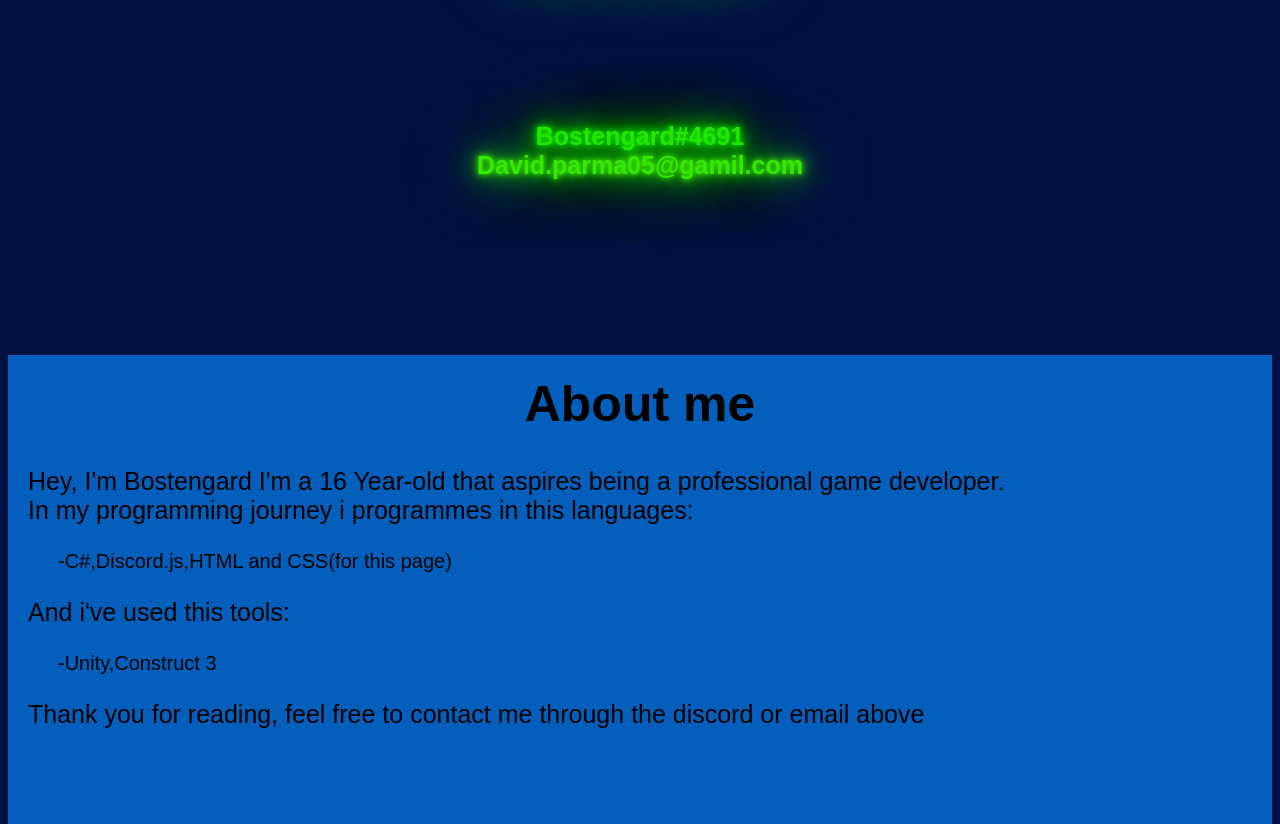
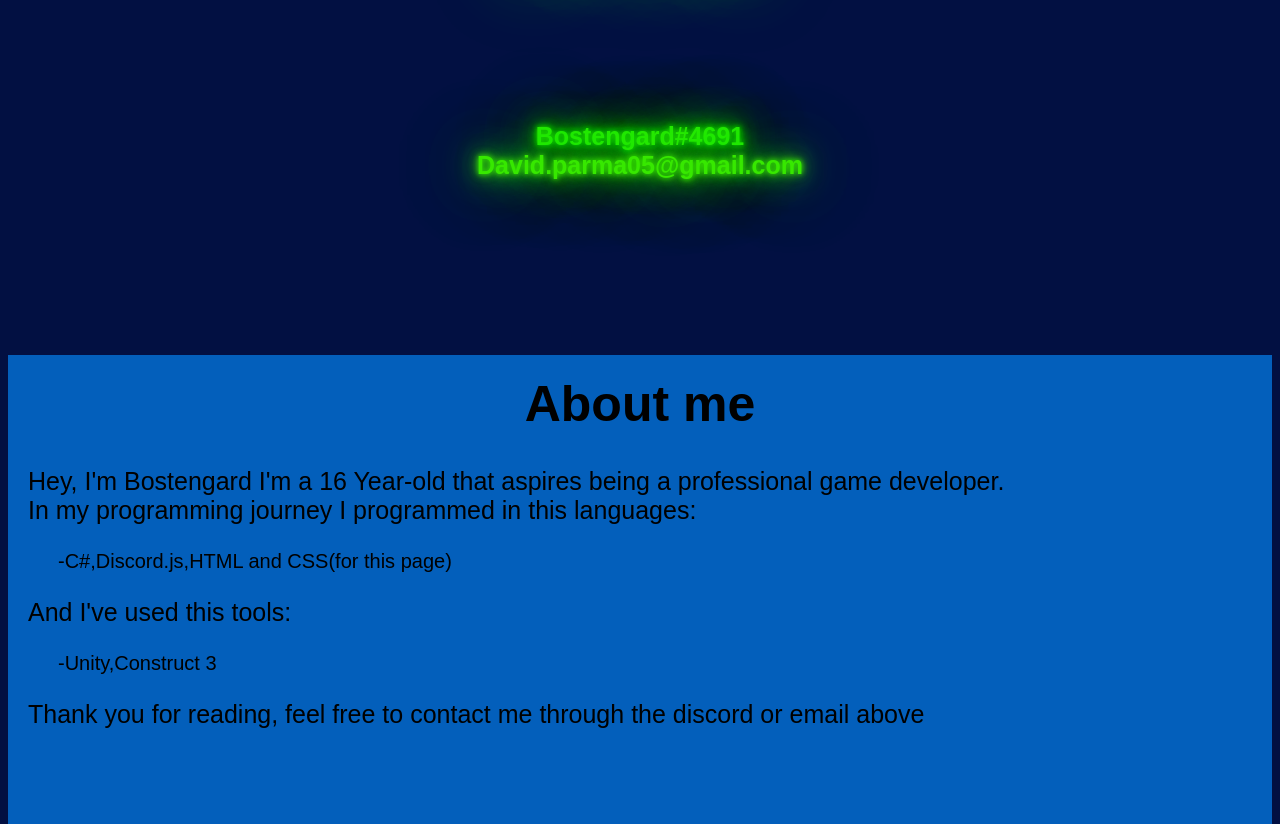
Before and after one commit to Bostengard/Bostengard.github.io, a plain HTML site: page index.html in a window 1280 px wide. Shown: the part 660-1484 px from the top of the page. Drawn offline with Linux system fonts and the light colour scheme; a script that the page names is missing.

Commit message:
Fixed Typos

```diff
--- a/index.html
+++ b/index.html
@@ -29,7 +29,7 @@
 
     <div class="container"; style =" text-align: center; padding-top: 100px">
 
-        <h1 class="fade-in-text3">Bostengard#4691<br>David.parma05@gamil.com</h1>
+        <h1 class="fade-in-text3">Bostengard#4691<br>David.parma05@gmail.com</h1>
 
     </div>
     <div class="container"; style =" text-align: center; padding-top: 125px"></div>
@@ -37,9 +37,9 @@
 
         <h1 class="Aboutme"; style="padding-top: 20px">About me</h1>
 
-        <p class="AboutmeText">Hey, I'm Bostengard I'm a 16 Year-old that aspires being a professional game developer. <br> In my programming journey i programmes in this languages:</p>
+        <p class="AboutmeText">Hey, I'm Bostengard I'm a 16 Year-old that aspires being a professional game developer. <br> In my programming journey I programmed in this languages:</p>
         <p class="AboutmeTextDefault">-C#,Discord.js,HTML and CSS(for this page)</p>
-        <p class="AboutmeText">And i've used this tools:</p>
+        <p class="AboutmeText">And I've used this tools:</p>
         <p class="AboutmeTextDefault">-Unity,Construct 3</p>
         <p class="AboutmeText">Thank you for reading, feel free to contact me through the discord or email above</p>
 
```
